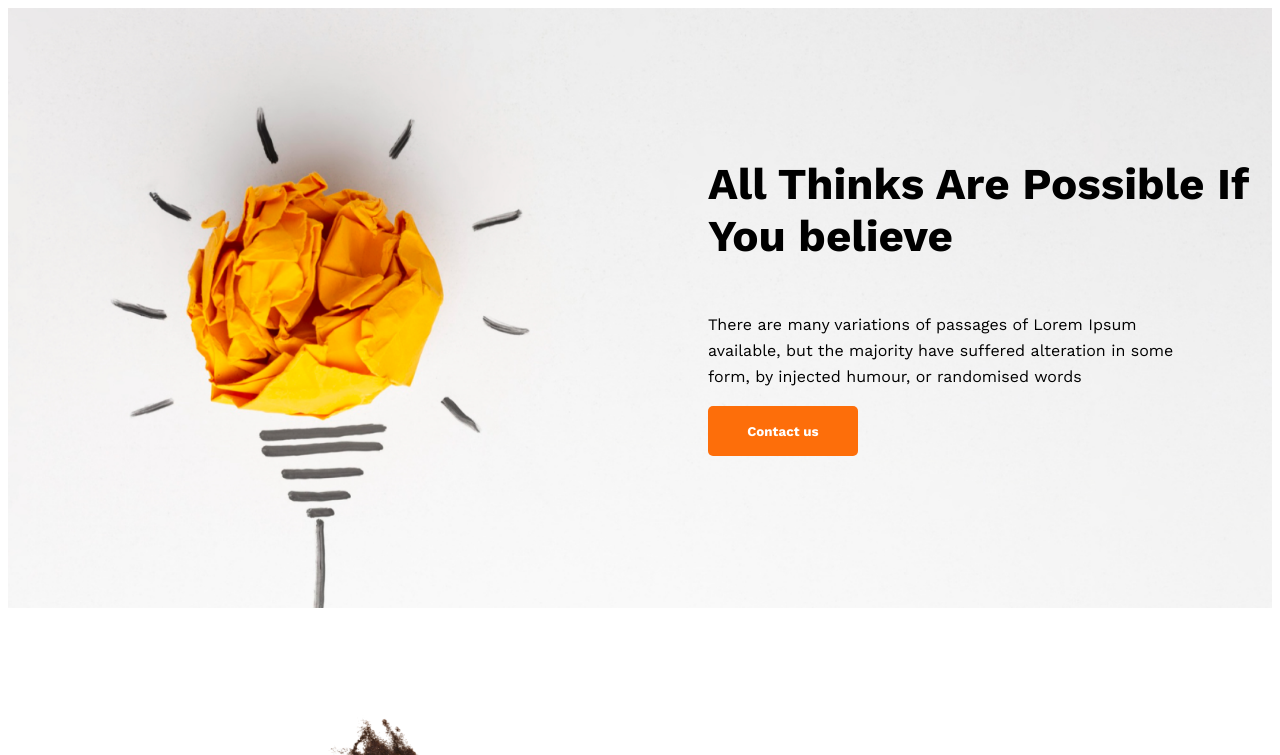
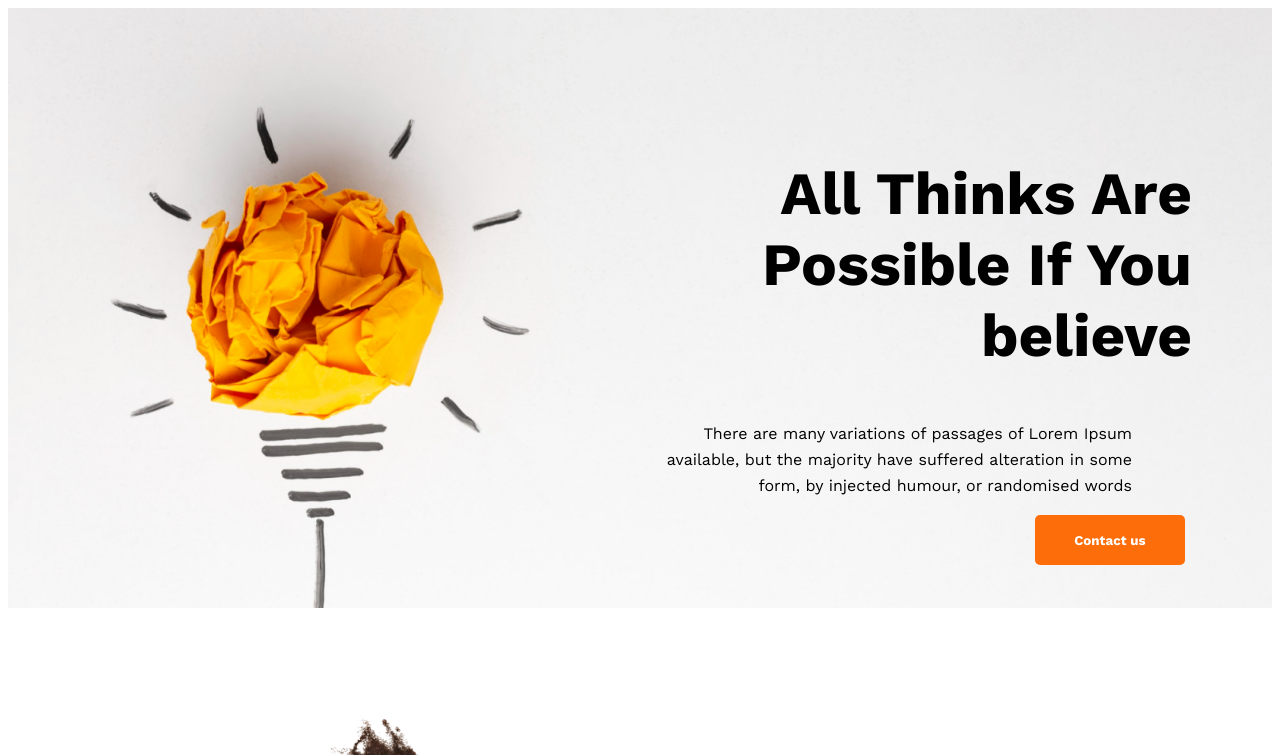
Before and after one commit to Armans07/assignment, a plain HTML site: page index.html in a window 1280 px wide. Shown: the top 755 px of the page. Drawn offline with nearby package versions, Linux system fonts and the light colour scheme.

Commit message:
Last final

```diff
--- a/images/style.css
+++ b/images/style.css
@@ -10,15 +10,19 @@
     background-position: center;
     left: 1600px;
     height: 600px;
+    text-align: right;
+
+
 
 }
 
 .banner-title{
     font-weight: 900;
-    font-size: 44px;
-    text-align: : center left;
+    font-size: 60px;
+    text-align: : right;
     margin-left: 700px;
-    margin-top: 0px
+    margin-top: 0px;
+    margin-right: 80px;
 
 
 }
@@ -36,12 +40,13 @@ padding-top: 150px;
     font-weight: 400;
     font-size: 16px;
     line-height: 26px;
-    text-align: center right;
-    margin-left: 700px;
+    text-align: right;
+    margin-left: 630px;
     margin-top: 50px;
+    margin-right: 80px;
 }
 .button-primary{
-    margin-left: 700px;
+    margin-right: 87px;
     width: 150px;
     height: 50px;
     left: 1210px;
@@ -51,6 +56,8 @@ padding-top: 150px;
     border-radius: 5px;
     font-weight: 700;
     border: none;
+
+
 }
 
 
@@ -120,9 +127,9 @@ margin-left: 100px;
 }
 .plan{
 
-    border-radius: 5px;
-    padding: 30px;
-    margin-left: 10px;
+    border-radius: 20px;
+    padding: 20px;
+    margin-left: 5px;
 }
 .section-title{
 margin-right: 120px;
```
